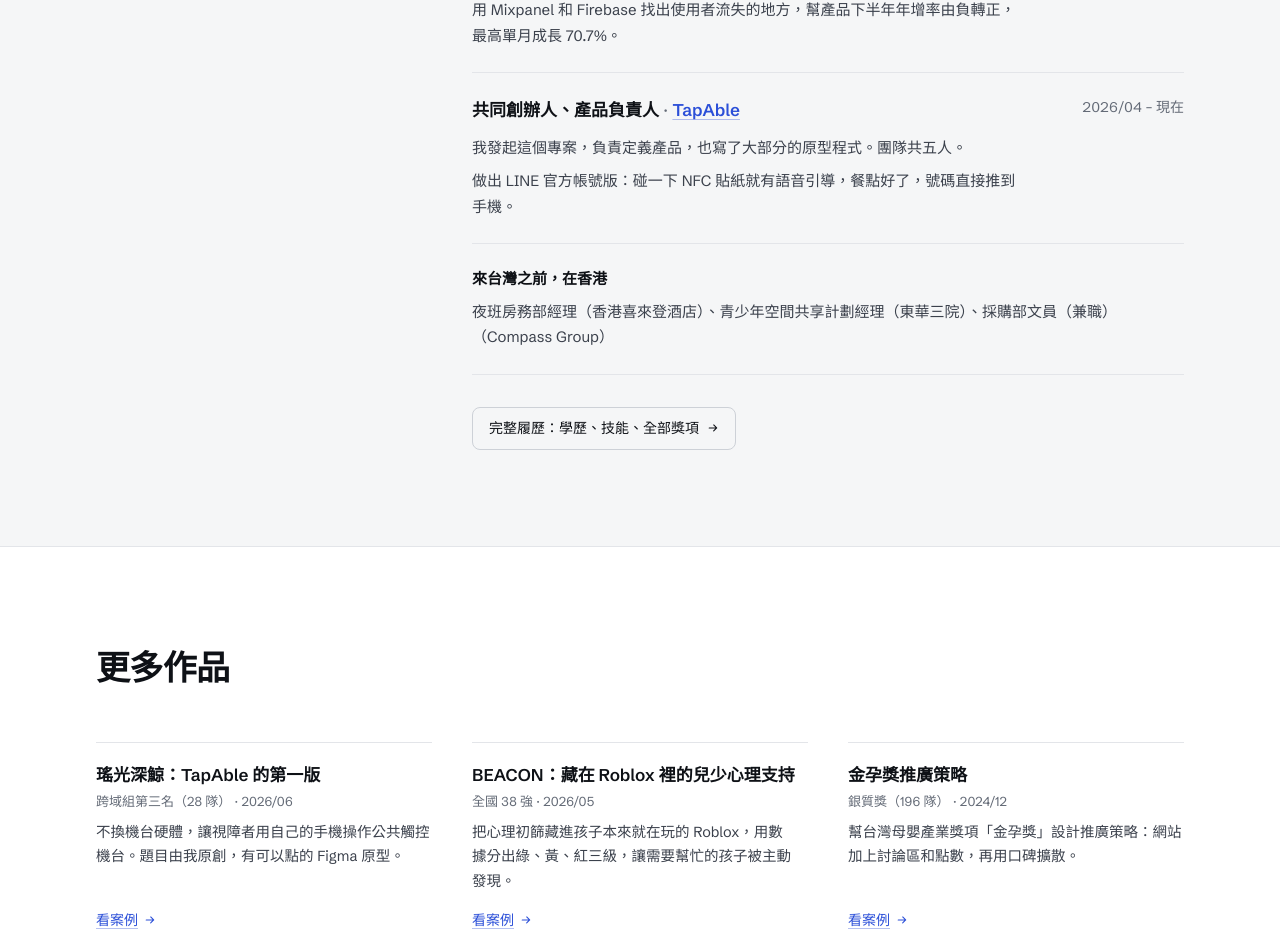
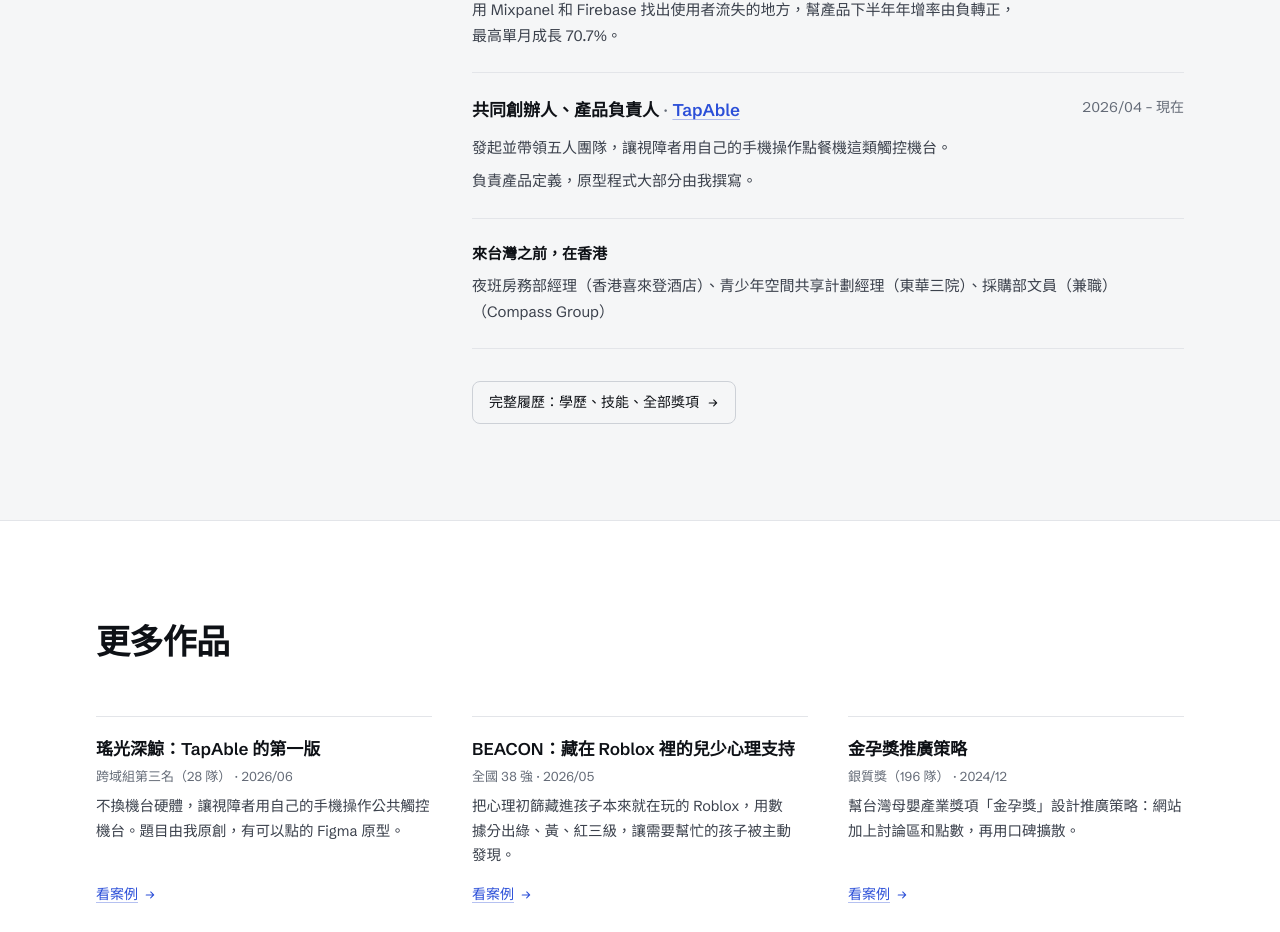
Before and after one commit to a96020183/ken-chui, a React (Vite) app: page / in a window 1280 px wide. Shown: the part 2840-3772 px from the top of the page. Built offline with nearby package versions, Linux system fonts and the light colour scheme.

Commit message:
fix: TapAble 經歷先講做什麼再講角色
Co-Authored-By: Claude Opus 5.5 <noreply@anthropic.com>

```diff
--- a/src/data/profile.js
+++ b/src/data/profile.js
@@ -63,8 +63,9 @@ export const profile = {
       period: { zh: '2026/04 – 現在', en: 'Apr 2026 – Present' },
       to: '/projects/tapable-buildmode',
       points: [
-        { zh: '我發起這個專案，負責定義產品，也寫了大部分的原型程式。團隊共五人。', en: 'I started the project, define the product and wrote most of the prototype code. Team of five.' },
-        { zh: '做出 LINE 官方帳號版：碰一下 NFC 貼紙就有語音引導，餐點好了，號碼直接推到手機。', en: 'Built a LINE Official Account version: tap an NFC sticker for voice guidance, and the order number is pushed to your phone when food is ready.' },
+        { zh: '發起並帶領五人團隊，讓視障者用自己的手機操作點餐機這類觸控機台。', en: 'Started and lead a team of five building a way for blind people to use touchscreen kiosks, such as food ordering machines, from their own phones.' },
+        { zh: '負責產品定義，原型程式大部分由我撰寫。', en: 'Define the product and write most of the prototype code.' },
+        { zh: '做出 LINE 版的點餐流程：碰一下貼紙，語音一步一步引導；餐點好了，號碼會推播到手機。', en: 'Built the LINE version of the ordering flow: tap a sticker for step-by-step voice guidance, and get your order number on your phone when the food is ready.' },
         { zh: '訪談 3 位視障者，並請 2 位視障按摩師實際試用點餐流程。', en: 'Interviewed three blind users and had two visually impaired massage therapists try the ordering flow.' },
       ],
     },
```
